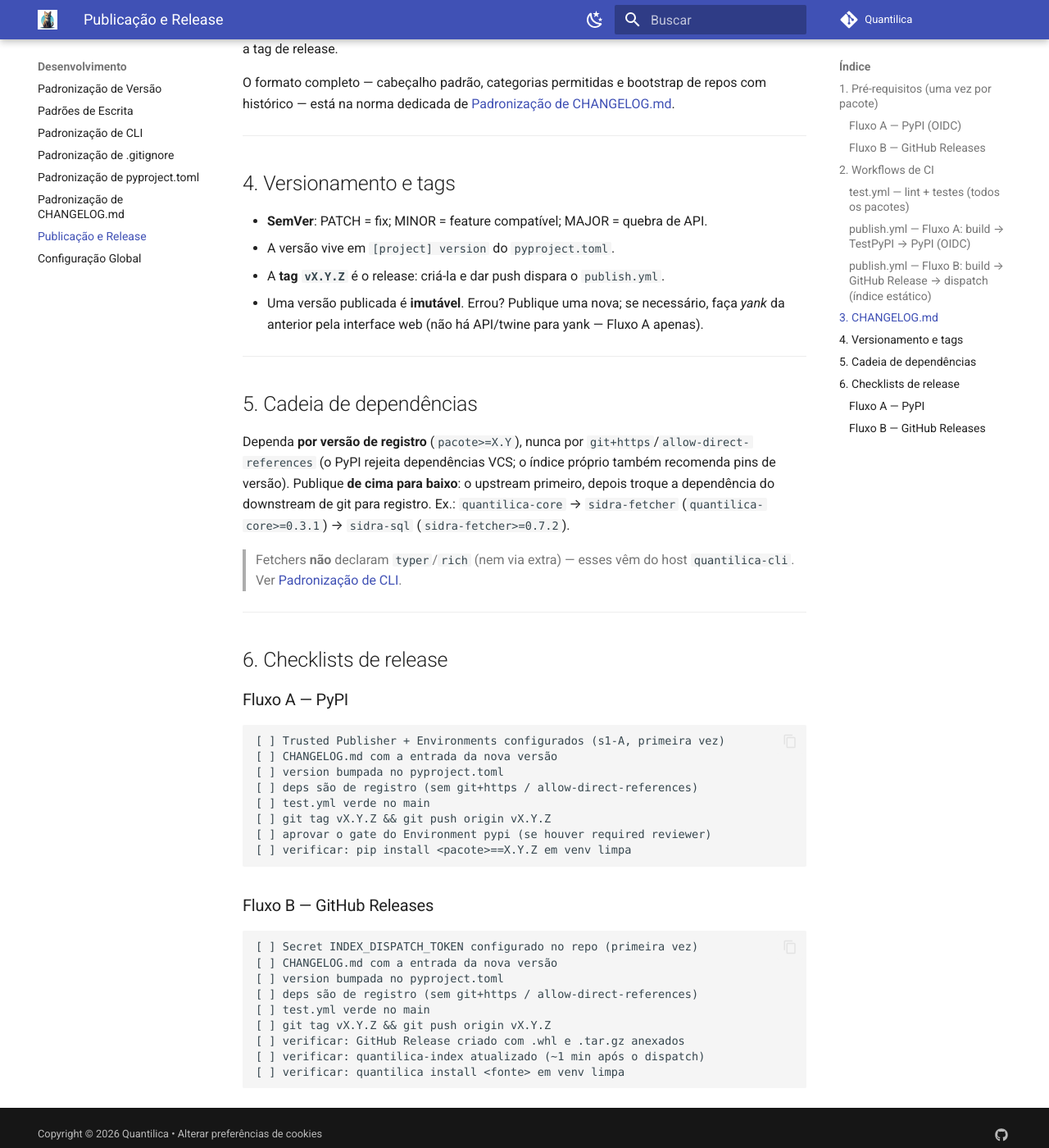
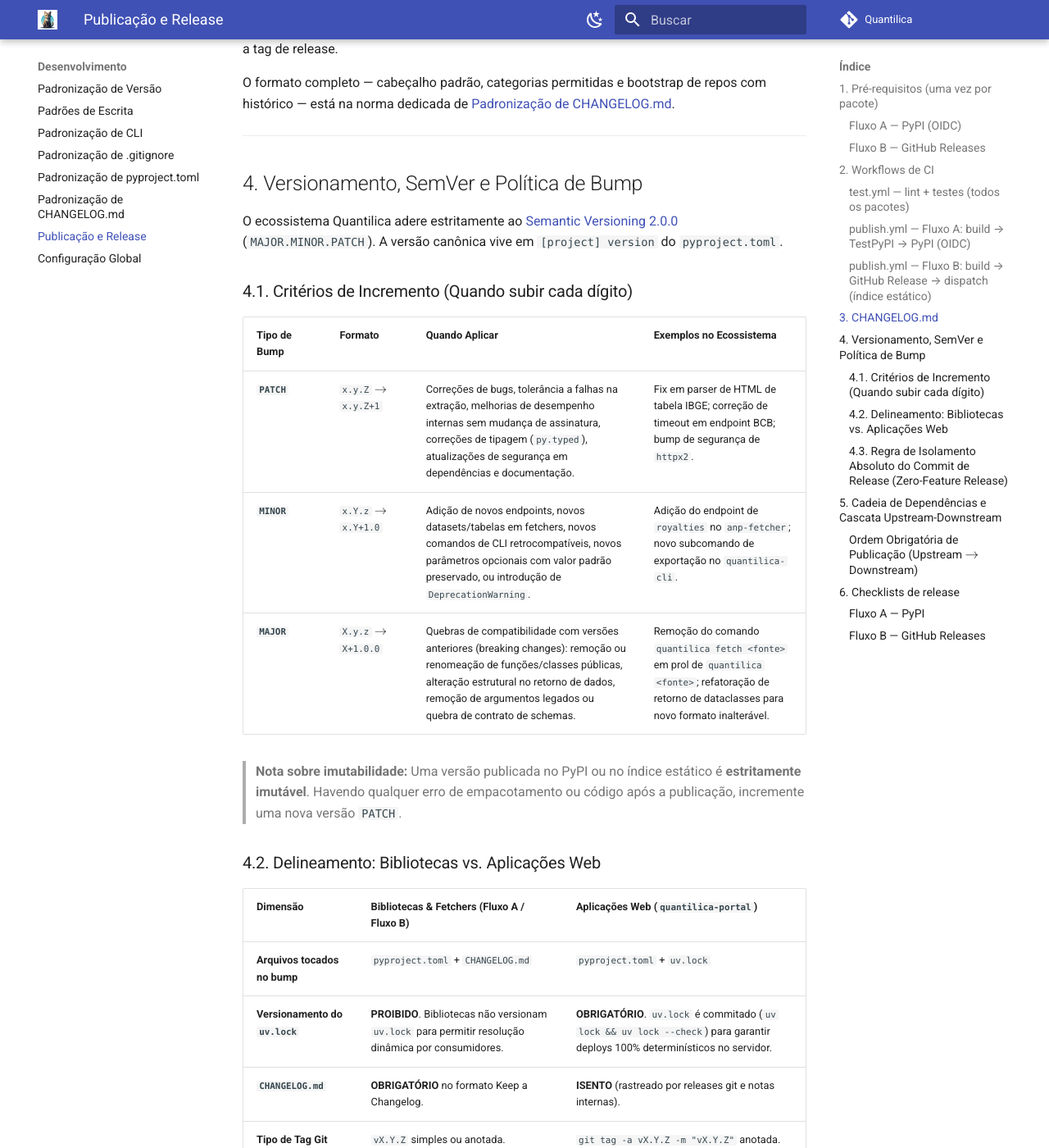
Before and after one commit to Quantilica/docs, an MkDocs documentation site: the page built from docs/normas/publicacao.md, in a window 1280 px wide and 1400 px high, scrolled down 5728 px. Shown: the whole window at 82% size. Built offline with MkDocs 1.6.1 and Material for MkDocs 9.7.7, drawn with Linux system fonts in a browser that asks for light colours; some web fonts are replaced; comment, search, counter and statistics services are not loaded; some of the changed text lies outside the part shown.

Commit message:
docs(normas): formalizar politica canonica de bump de versao semver, lockfiles e isolamento de commits

````diff
--- a/docs/normas/publicacao.md
+++ b/docs/normas/publicacao.md
@@ -237,18 +237,58 @@ O formato completo — cabeçalho padrão, categorias permitidas e bootstrap de
 
 ---
 
-## 4. Versionamento e tags
+## 4. Versionamento, SemVer e Política de Bump
 
-- **SemVer**: PATCH = fix; MINOR = feature compatível; MAJOR = quebra de API.
-- A versão vive em `[project] version` do `pyproject.toml`.
-- A **tag `vX.Y.Z`** é o release: criá-la e dar push dispara o `publish.yml`.
-- Uma versão publicada é **imutável**. Errou? Publique uma nova; se necessário, faça *yank* da anterior pela interface web (não há API/twine para yank — Fluxo A apenas).
+O ecossistema Quantilica adere estritamente ao [Semantic Versioning 2.0.0](https://semver.org/lang/pt-BR/) (`MAJOR.MINOR.PATCH`). A versão canônica vive em `[project] version` do `pyproject.toml`.
+
+### 4.1. Critérios de Incremento (Quando subir cada dígito)
+
+| Tipo de Bump | Formato | Quando Aplicar | Exemplos no Ecossistema |
+|---|---|---|---|
+| **`PATCH`** | `x.y.Z` $\to$ `x.y.Z+1` | Correções de bugs, tolerância a falhas na extração, melhorias de desempenho internas sem mudança de assinatura, correções de tipagem (`py.typed`), atualizações de segurança em dependências e documentação. | Fix em parser de HTML de tabela IBGE; correção de timeout em endpoint BCB; bump de segurança de `httpx2`. |
+| **`MINOR`** | `x.Y.z` $\to$ `x.Y+1.0` | Adição de novos endpoints, novos datasets/tabelas em fetchers, novos comandos de CLI retrocompatíveis, novos parâmetros opcionais com valor padrão preservado, ou introdução de `DeprecationWarning`. | Adição do endpoint de `royalties` no `anp-fetcher`; novo subcomando de exportação no `quantilica-cli`. |
+| **`MAJOR`** | `X.y.z` $\to$ `X+1.0.0` | Quebras de compatibilidade com versões anteriores (breaking changes): remoção ou renomeação de funções/classes públicas, alteração estrutural no retorno de dados, remoção de argumentos legados ou quebra de contrato de schemas. | Remoção do comando `quantilica fetch <fonte>` em prol de `quantilica <fonte>`; refatoração de retorno de dataclasses para novo formato inalterável. |
+
+> **Nota sobre imutabilidade:** Uma versão publicada no PyPI ou no índice estático é **estritamente imutável**. Havendo qualquer erro de empacotamento ou código após a publicação, incremente uma nova versão `PATCH`.
+
+### 4.2. Delineamento: Bibliotecas vs. Aplicações Web
+
+| Dimensão | Bibliotecas & Fetchers (Fluxo A / Fluxo B) | Aplicações Web (`quantilica-portal`) |
+|---|---|---|
+| **Arquivos tocados no bump** | `pyproject.toml` + `CHANGELOG.md` | `pyproject.toml` + `uv.lock` |
+| **Versionamento do `uv.lock`** | **PROIBIDO**. Bibliotecas não versionam `uv.lock` para permitir resolução dinâmica por consumidores. | **OBRIGATÓRIO**. `uv.lock` é commitado (`uv lock && uv lock --check`) para garantir deploys 100% determinísticos no servidor. |
+| **`CHANGELOG.md`** | **OBRIGATÓRIO** no formato Keep a Changelog. | **ISENTO** (rastreado por releases git e notas internas). |
+| **Tipo de Tag Git** | `vX.Y.Z` simples ou anotada. | `git tag -a vX.Y.Z -m "vX.Y.Z"` anotada. |
+
+### 4.3. Regra de Isolamento Absoluto do Commit de Release (Zero-Feature Release)
+
+Nunca misture código de funcionalidades (`feat`, `fix`, `refactor`) no mesmo commit que realiza o bump de versão:
+
+1. **Commit de Funcionalidade:** Adicione e commite todas as implementações (`git add .` e `git commit -m "feat/fix: ..."`). A working tree deve ficar **100% limpa**.
+2. **Commit Exclusivo de Release:** Altere apenas os arquivos de metadados (`pyproject.toml` + `CHANGELOG.md` em pacotes; `pyproject.toml` + `uv.lock` em apps) e faça o commit dedicado:
+   ```bash
+   git add pyproject.toml CHANGELOG.md
+   git commit -m "release: vX.Y.Z"
+   ```
+3. **Criação e Push de Tags:**
+   ```bash
+   git tag vX.Y.Z
+   git push origin main && git push origin vX.Y.Z
+   ```
 
 ---
 
-## 5. Cadeia de dependências
+## 5. Cadeia de Dependências e Cascata Upstream-Downstream
 
-Dependa **por versão de registro** (`pacote>=X.Y`), nunca por `git+https`/`allow-direct-references` (o PyPI rejeita dependências VCS; o índice próprio também recomenda pins de versão). Publique **de cima para baixo**: o upstream primeiro, depois troque a dependência do downstream de git para registro. Ex.: `quantilica-core` → `sidra-fetcher` (`quantilica-core>=0.3.1`) → `sidra-sql` (`sidra-fetcher>=0.7.2`).
+Dependa **sempre por versão de registro** (`pacote>=X.Y`), nunca por `git+https`/`allow-direct-references`.
+
+### Ordem Obrigatória de Publicação (Upstream $\to$ Downstream)
+Quando uma funcionalidade afetar múltiplos pacotes interdependentes (ex: uma alteração em `quantilica-core` que é consumida por `quantilica-analytics` e depois por `sidra-fetcher`):
+1. Faça o release e push da tag do pacote upstream (`quantilica-core`).
+2. **Aguarde a conclusão do workflow de CI/CD** (PyPI ou GitHub Release + `quantilica-index`) e certifique-se de que a nova versão já está resolúvel no índice.
+3. Somente então atualize o pin mínimo no `pyproject.toml` do pacote downstream (ex: `quantilica-core>=0.5.0`), teste localmente e proceda com o release do downstream.
+
+> **Atenção:** Atualizar o pin downstream antes da publicação do upstream fará com que o workflow `test.yml` ou `publish.yml` do downstream falhe no GitHub Actions por pacote não encontrado.
 
 > Fetchers **não** declaram `typer`/`rich` (nem via extra) — esses vêm do host `quantilica-cli`. Ver [Padronização de CLI](cli-fetchers.md).
 
````
Also changed, not shown: docs/normas/changelog.md (+7 -8 lines), docs/normas/pyproject.md (+4 -0 lines).
